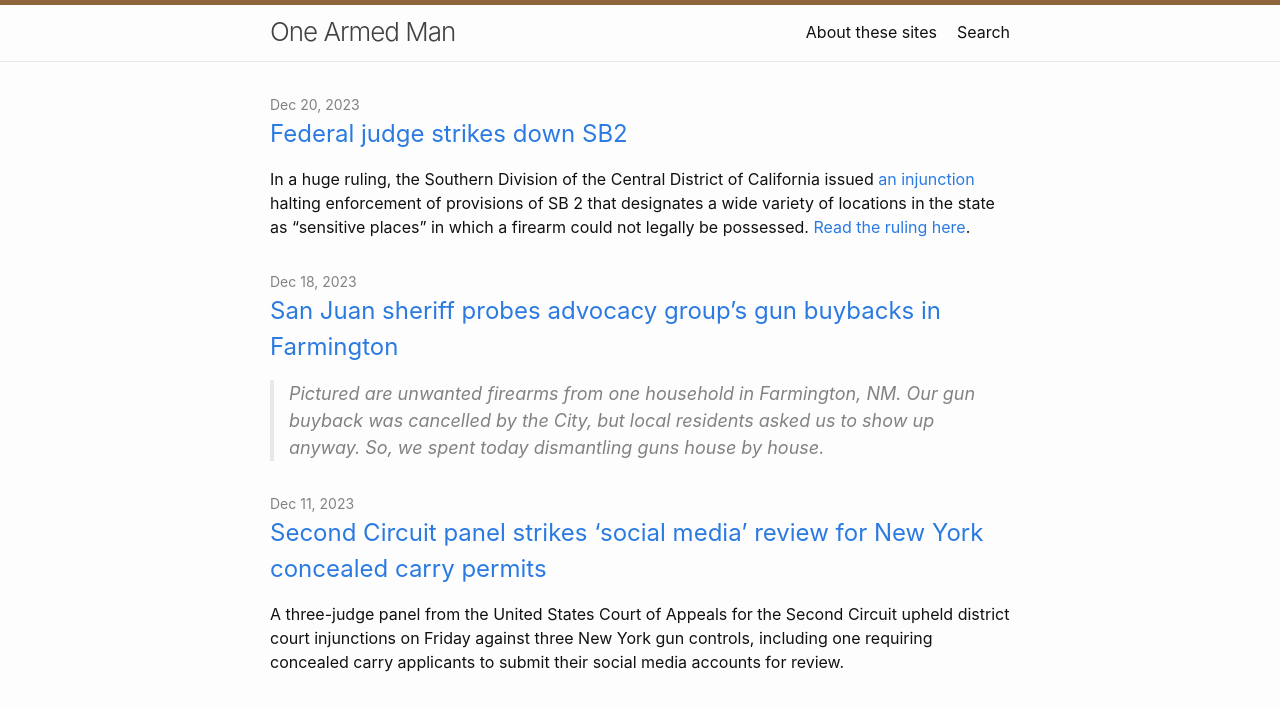
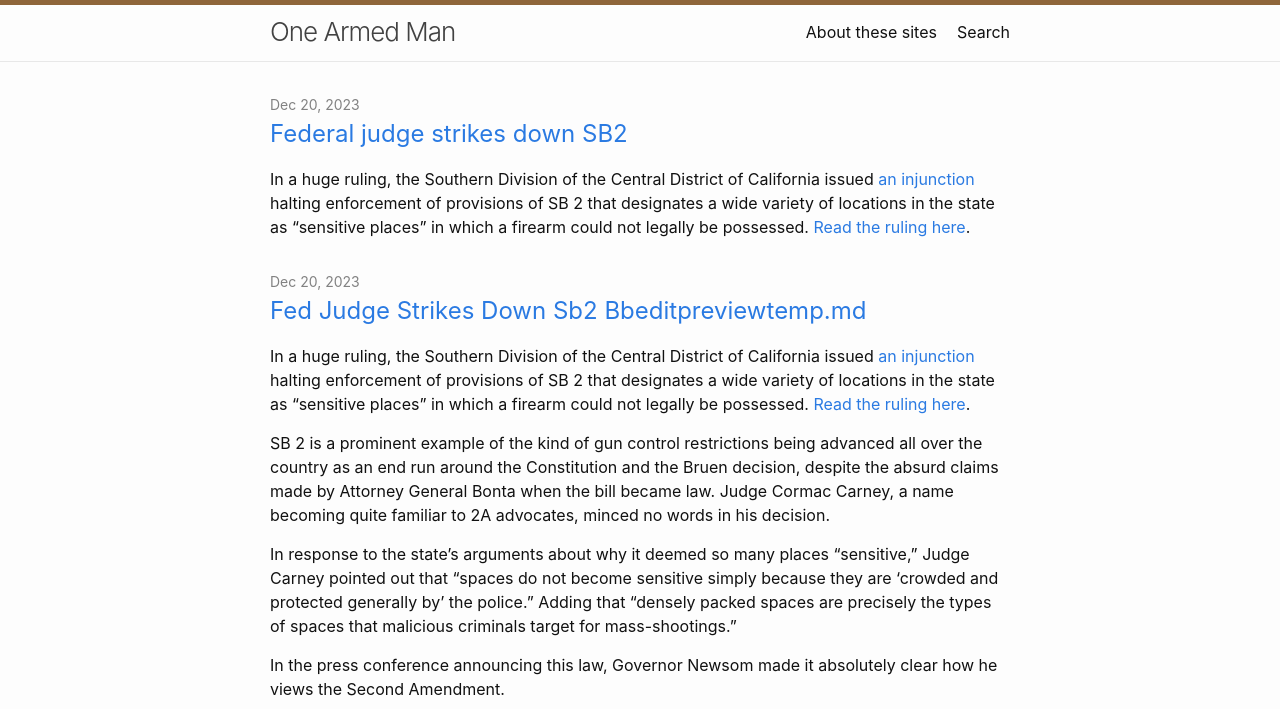
Before and after one commit to greg-raven/oam, a Jekyll site: the page built from index.html, in a window 1280 px wide and 1400 px high. Shown: the top 709 px of the window. Built offline with Jekyll 4.4.1, drawn with Linux system fonts in a browser that asks for light colours; the list of posts is cut into pages by our own code; some of the changed text lies outside the part shown.

Commit message:
add video file

```diff
--- /dev/null
+++ b/_posts/2023-12-20-fed-judge-strikes-down-sb2-BBEditPreviewTemp.md.html
@@ -0,0 +1,34 @@
+<p>In a huge ruling, the Southern Division of the Central District of
+California issued <a
+href="https://www.trigger-treat.com/20231220-may-v-bonta/index.html">an
+injunction</a> halting enforcement of provisions of SB 2 that designates
+a wide variety of locations in the state as “sensitive places” in which
+a firearm could not legally be possessed. <a
+href="https://www.trigger-treat.com/20231220-may-v-bonta/index.html">Read
+the ruling here</a>.</p>
+<p>SB 2 is a prominent example of the kind of gun control restrictions
+being advanced all over the country as an end run around the
+Constitution and the Bruen decision, despite the absurd claims made by
+Attorney General Bonta when the bill became law. Judge Cormac Carney, a
+name becoming quite familiar to 2A advocates, minced no words in his
+decision.</p>
+<p>In response to the state’s arguments about why it deemed so many
+places “sensitive,” Judge Carney pointed out that “spaces do not become
+sensitive simply because they are ‘crowded and protected generally by’
+the police.” Adding that “densely packed spaces are precisely the types
+of spaces that malicious criminals target for mass-shootings.”</p>
+<p>In the press conference announcing this law, Governor Newsom made it
+absolutely clear how he views the Second Amendment.</p>
+<video controls src="/assets/video/2023-12-20-Newsom-Right.mp4" poster="/assets/video/2023-12-20-Newsom-Right.jpg">
+</video>
+<p>Seemingly in response to Newsom’s dismissive attitude, Judge Carney’s
+decision included this admonition: “(t)he Constitution, by design,
+recognizes that some rights are so important and sacrosanct that nothing
+short of a constitutional amendment may take them away. No one — not a
+federal judge, not a state governor or legislator, not even the
+President of the United States — is above the Constitution.”</p>
+<p>Thanks to all who helped us get this far! We know the state won’t
+just give up so now is the time to DIG IN!</p>
+<p><a href="https://donorbox.org/stopsb2">HELP STOP SB2</a>!</p>
+<p>Source: <a href="https://crpa.org">California Rifle &amp; Pistol
+Association</a></p>
```
Also changed, not shown: _posts/2023-12-20-fed-judge-strikes-down-sb2.md (+3 -1 lines), assets/video/2023-12-20-Newsom-Right.jpg (added), 3 other files.
